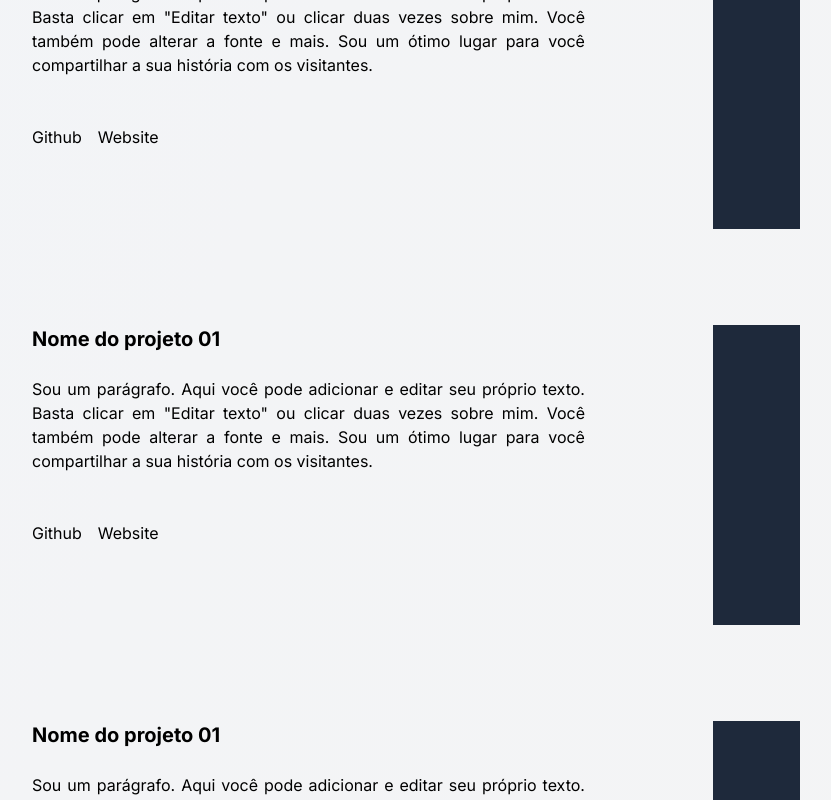
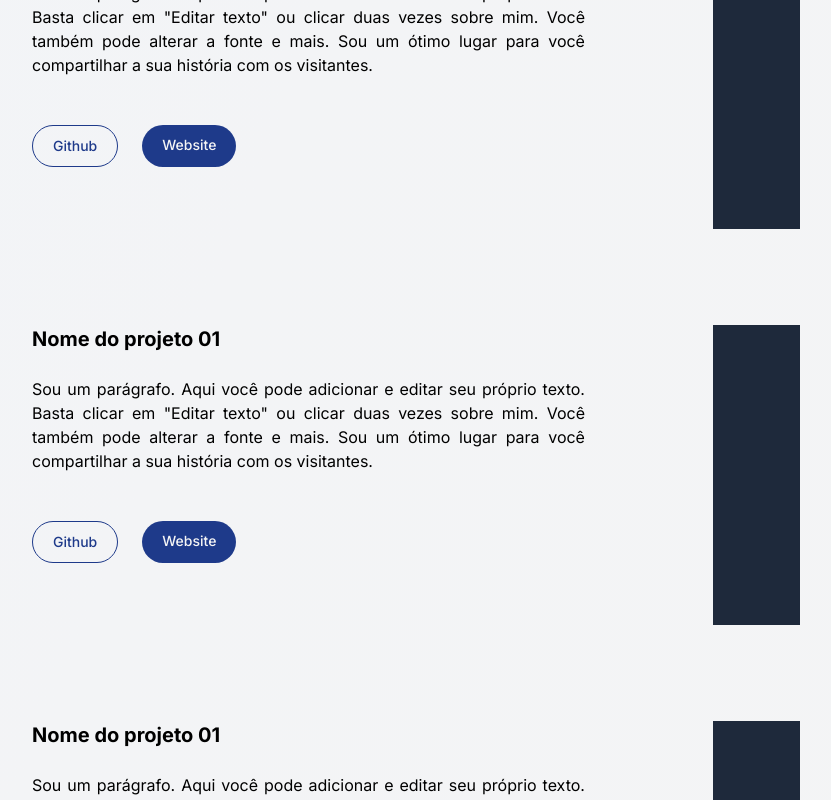
Before and after one commit to Kako-0/my-portfolio, a Next.js app: page / in a window 1280 px wide. Shown: the part 1860-2660 px from the top of the page, without its empty margins (224-1055 px from the left). Built offline with nearby package versions, Linux system fonts and the light colour scheme; a web font is replaced by a local one.

Commit message:
changed button to tag a

```diff
--- a/src/components/Projetos/Item.tsx
+++ b/src/components/Projetos/Item.tsx
@@ -3,7 +3,7 @@
 export default function Item() {
 	return (
 		<div className="flex flex-col md:flex-row w-full items-start justify-around gap-10 md:gap-32">
-      <div className="flex flex-col gap-2 max-w-xl order-last md:order-none text-justify">
+			<div className="flex flex-col gap-2 max-w-sm md:max-w-xl order-last md:order-none text-justify">
 				<p className=" text-xl font-bold">Nome do projeto 01</p>
 				<p>
 					Sou um parágrafo. Aqui você pode adicionar e editar seu próprio texto.
@@ -12,12 +12,22 @@ export default function Item() {
 					você compartilhar a sua história com os visitantes.
 				</p>
 				<div className="mt-6 flex gap-4">
-          <button type="button" className="btn">
+					<a
+						href="http://github.com"
+						target="_blank"
+						rel="noopener noreferrer"
+						className="btn-outlined"
+					>
 						Github
-          </button>
-          <button type="button" className="btn">
+					</a>
+					<a
+						href=""
+						target="_blank"
+						rel="noopener noreferrer"
+						className="btn-filled"
+					>
 						Website
-          </button>
+					</a>
 				</div>
 			</div>
 			<div className="w-[300px] h-[300px] bg-slate-800" />
```
Lines whose indentation alone changed are shown as unchanged.
